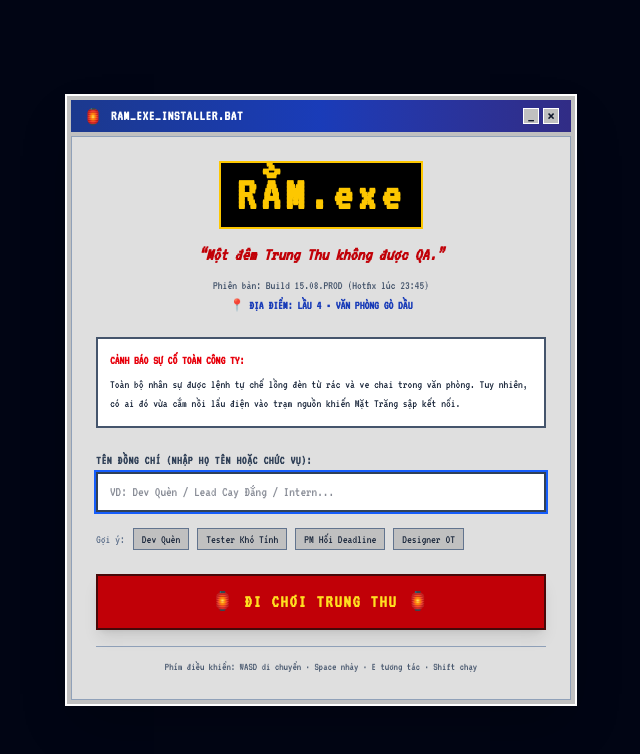
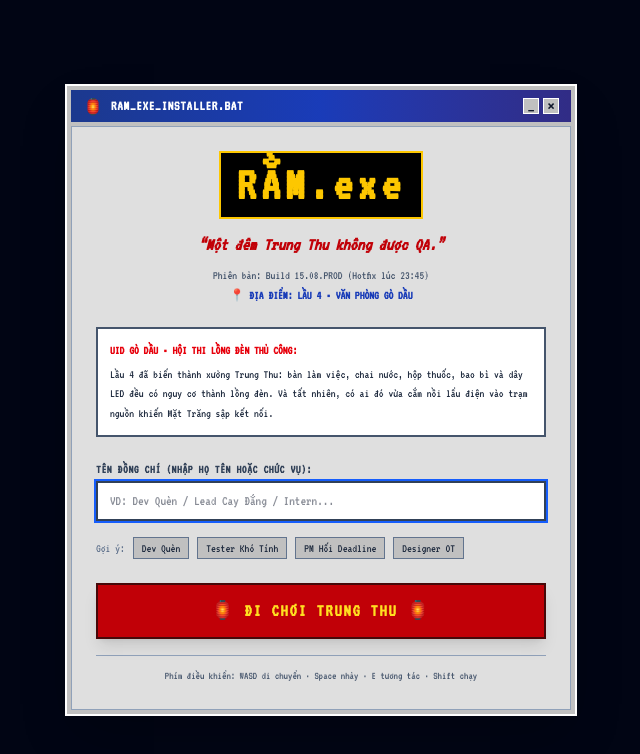
Before and after one commit to ducceo123-netizen/Game-Trung-Thu, a React (Vite) app: page / in a window 1280 px wide. Shown: the top 754 px of the page, without its empty margins (319-959 px from the left). Built offline with nearby package versions, Linux system fonts and the light colour scheme; no server answers.

Commit message:
Align start screen with UID Go Dau floor 4 contest

```diff
--- a/src/components/ui/StartOverlay.tsx
+++ b/src/components/ui/StartOverlay.tsx
@@ -54,10 +54,10 @@ export function StartOverlay() {
 
           {/* Lore description box */}
           <div className="bg-white border-2 border-inset border-slate-600 p-3 text-xs leading-relaxed text-slate-800 mb-6 font-mono">
-            <p className="font-bold text-red-600 mb-1">CẢNH BÁO SỰ CỐ TOÀN CÔNG TY:</p>
+            <p className="font-bold text-red-600 mb-1">UID GÒ DẦU • HỘI THI LỒNG ĐÈN THỦ CÔNG:</p>
             <p>
-              Toàn bộ nhân sự được lệnh tự chế lồng đèn từ rác và ve chai trong văn phòng.
-              Tuy nhiên, có ai đó vừa cắm nồi lẩu điện vào trạm nguồn khiến Mặt Trăng sập kết nối.
+              Lầu 4 đã biến thành xưởng Trung Thu: bàn làm việc, chai nước, hộp thuốc, bao bì và dây LED đều có nguy cơ thành lồng đèn.
+              Và tất nhiên, có ai đó vừa cắm nồi lẩu điện vào trạm nguồn khiến Mặt Trăng sập kết nối.
             </p>
           </div>
 
```
